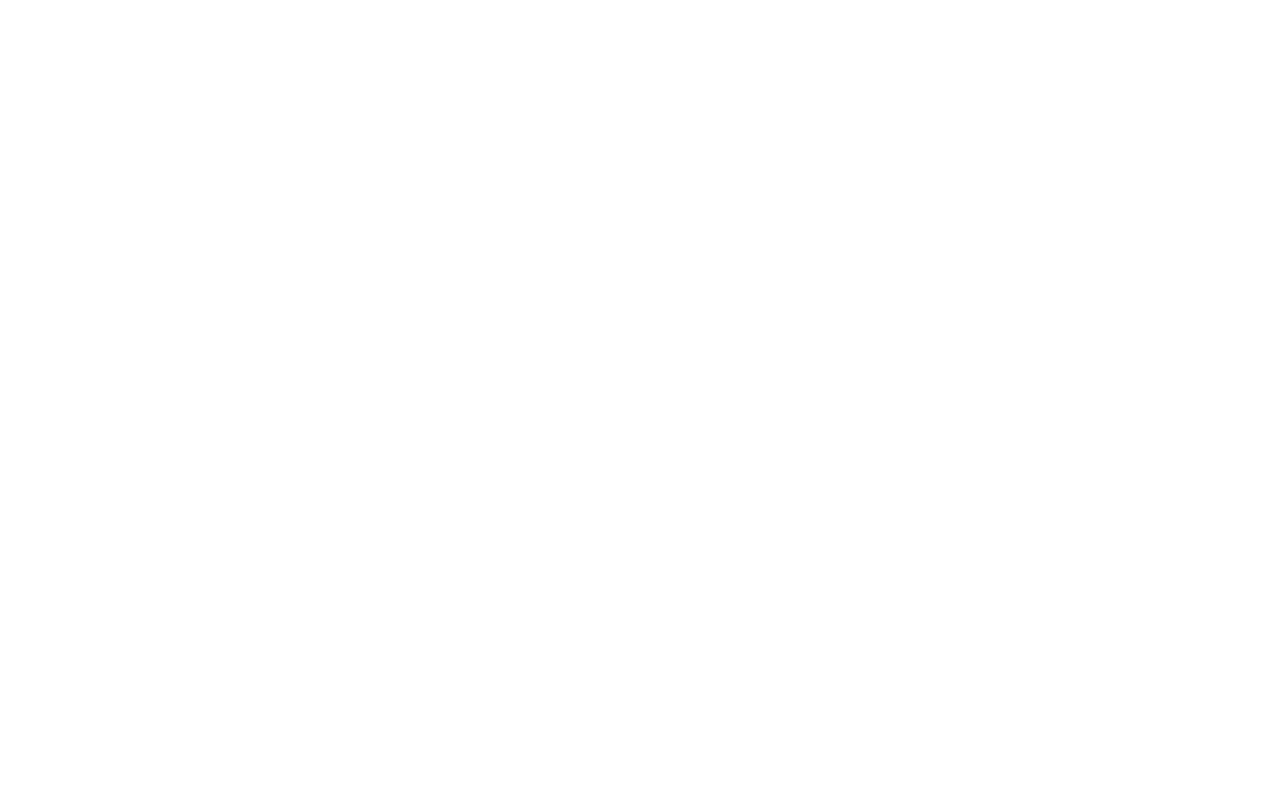
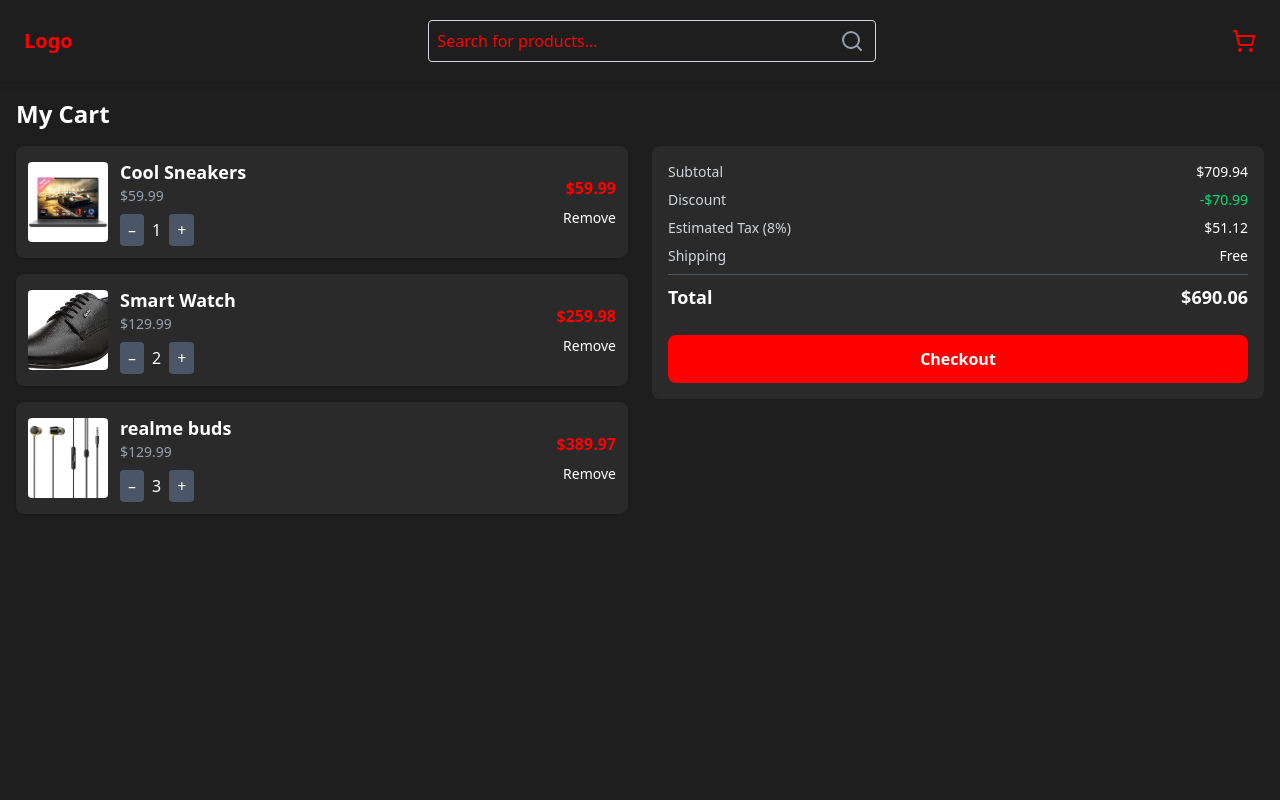
Before and after one commit to SrikanthKamalla/WhatBytesTask, a React (Vite) app: page /cart in a window 1280 px wide. Before the commit this address had no page. Shown: the top 800 px of the page. Built offline with nearby package versions, Linux system fonts and the light colour scheme.

Commit message:
added cart

```diff
--- a/src/App.jsx
+++ b/src/App.jsx
@@ -4,6 +4,7 @@
 import ProductDetail from "./pages/ProductDetail.jsx";
 import realmebuds from "../src/assets/realmebuds2wired.png";
 import { Route, Routes, BrowserRouter } from "react-router-dom";
+import CartPage from "./pages/CartPage.jsx";
 
 export default function App() {
   return (
@@ -36,6 +37,16 @@
             </>
           }
         />
+        <Route
+          path={"/cart"}
+          element={
+            <>
+              <Header />
+              <CartPage />
+              <Footer />
+            </>
+          }
+        />
       </Routes>
     </BrowserRouter>
   );
--- /dev/null
+++ b/src/pages/CartPage.jsx
@@ -0,0 +1,157 @@
+import React, { useState } from "react";
+import asuslaptop from "../assets/asus.png";
+import batashoes from "../assets/batashoes.png";
+import realmebuds from "../assets/realmebuds2wired.png";
+
+const CartPage = () => {
+  const [cartItems, setCartItems] = useState([
+    {
+      id: 1,
+      title: "Cool Sneakers",
+      price: 59.99,
+      quantity: 1,
+      image: asuslaptop,
+    },
+    {
+      id: 2,
+      title: "Smart Watch",
+      price: 129.99,
+      quantity: 2,
+      image: batashoes,
+    },
+    {
+      id: 3,
+      title: "realme buds",
+      price: 129.99,
+      quantity: 3,
+      image: realmebuds,
+    },
+  ]);
+
+  const updateQuantity = (id, type) => {
+    setCartItems((prev) =>
+      prev.map((item) =>
+        item.id === id
+          ? {
+              ...item,
+              quantity:
+                type === "inc"
+                  ? item.quantity + 1
+                  : item.quantity > 1
+                  ? item.quantity - 1
+                  : 1,
+            }
+          : item
+      )
+    );
+  };
+
+  const removeItem = (id) => {
+    setCartItems((prev) => prev.filter((item) => item.id !== id));
+  };
+
+  const subtotal = cartItems.reduce(
+    (total, item) => total + item.price * item.quantity,
+    0
+  );
+  const discount = subtotal > 200 ? subtotal * 0.1 : 0;
+  const tax = (subtotal - discount) * 0.08;
+  const shipping = subtotal > 100 ? 0 : 10;
+  const total = subtotal - discount + tax + shipping;
+
+  return (
+    <div className="min-h-screen bg-[#1e1e1e] text-white p-4 ">
+      <h1 className="text-2xl font-bold mb-4">My Cart</h1>
+
+      <div className="sm:flex flex-row gap-6">
+        <div className="flex flex-col gap-4 sm: w-1/2">
+          {cartItems.length > 0 ? (
+            cartItems.map((item) => (
+              <div
+                key={item.id}
+                className="flex items-center bg-[#2a2a2a] p-3 rounded-lg shadow "
+              >
+                <img
+                  src={item.image}
+                  alt={item.title}
+                  className="w-20 h-20 object-cover rounded"
+                />
+                <div className="ml-3 flex-1">
+                  <h2 className="font-semibold text-lg">{item.title}</h2>
+                  <p className="text-gray-400 text-sm">
+                    ${item.price.toFixed(2)}
+                  </p>
+                  <div className="flex items-center gap-2 mt-2">
+                    <button
+                      onClick={() => updateQuantity(item.id, "dec")}
+                      className="px-2 py-1 bg-gray-600 rounded"
+                    >
+                      –
+                    </button>
+                    <span>{item.quantity}</span>
+                    <button
+                      onClick={() => updateQuantity(item.id, "inc")}
+                      className="px-2 py-1 bg-gray-600 rounded"
+                    >
+                      +
+                    </button>
+                  </div>
+                </div>
+
+                <div className="flex flex-col items-end">
+                  <p className="text-[#ff0000] font-bold">
+                    ${(item.price * item.quantity).toFixed(2)}
+                  </p>
+                  <button
+                    onClick={() => removeItem(item.id)}
+                    className="mt-2 text-white text-sm"
+                  >
+                    Remove
+                  </button>
+                </div>
+              </div>
+            ))
+          ) : (
+            <p className="text-gray-400 text-center mt-6">
+              Your cart is empty 🛒
+            </p>
+          )}
+        </div>
+        <div className="sm:w-1/2">
+          {cartItems.length > 0 && (
+            <div className="bg-[#2a2a2a] p-4 rounded-lg space-y-2">
+              <div className="flex justify-between text-sm">
+                <span className="text-gray-300">Subtotal</span>
+                <span>${subtotal.toFixed(2)}</span>
+              </div>
+              <div className="flex justify-between text-sm">
+                <span className="text-gray-300">Discount</span>
+                <span className="text-green-400">-${discount.toFixed(2)}</span>
+              </div>
+              <div className="flex justify-between text-sm">
+                <span className="text-gray-300">Estimated Tax (8%)</span>
+                <span>${tax.toFixed(2)}</span>
+              </div>
+              <div className="flex justify-between text-sm">
+                <span className="text-gray-300">Shipping</span>
+                <span>
+                  {shipping === 0 ? "Free" : `$${shipping.toFixed(2)}`}
+                </span>
+              </div>
+              <hr className="border-gray-600 my-2" />
+              <div className="flex justify-between text-lg font-bold">
+                <span>Total</span>
+                <span>${total.toFixed(2)}</span>
+              </div>
+              <button className="mt-4 w-full bg-[#ff0000] py-3 rounded-lg text-white font-semibold">
+                Checkout
+              </button>
+            </div>
+          )}
+        </div>
+      </div>
+    </div>
+  );
+};
+
+export default CartPage;
--- a/src/pages/ProductDetail.jsx
+++ b/src/pages/ProductDetail.jsx
@@ -4,7 +4,7 @@
   return (
     <div className="w-full min-h-screen bg-[#111111] p-8 px-12 text-white ">
       <div className="product-div sm:flex sm:flex-row gap-2">
-        <div className="min-h-80 max-h-80 bg-white flex justify-center items-center">
+        <div className="min-h-80 max-h-80 bg-white flex justify-center items-center rounded md:min-h-120 md:min-w-120 md:max-h-120">
           <img
             src={product.image}
             alt={product.title}
```
